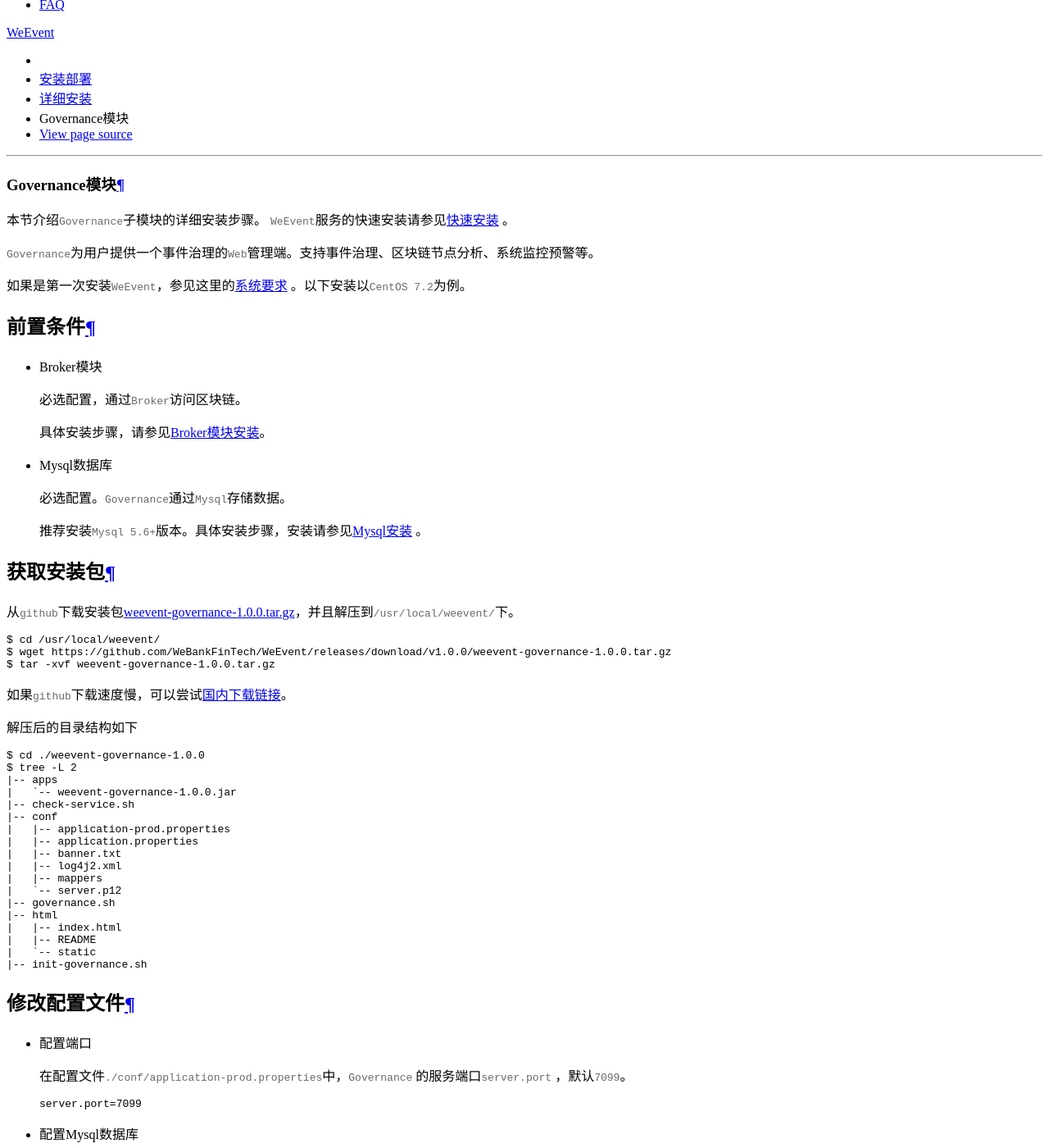
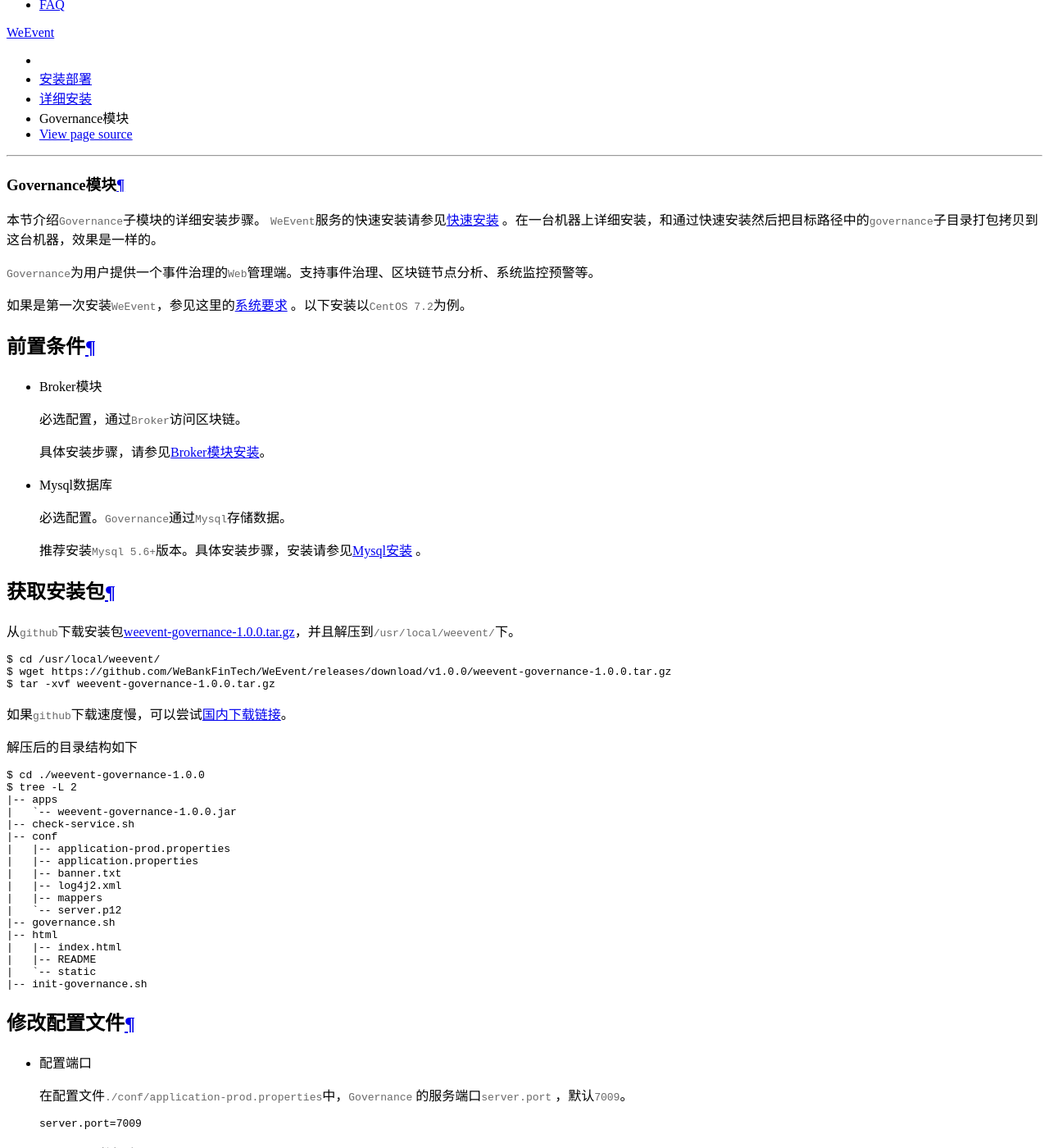
Before and after one commit to WeBankBlockchain/WeEvent-docs, a Sphinx documentation site: the page built from docs/install/module/governance.md, in a window 1280 px wide and 1400 px high, scrolled down 546 px. Shown: the whole window at 82% size. Built offline with Sphinx 7.4.7 and the Read the Docs theme 2.0.0, drawn with Linux system fonts in a browser that asks for light colours.

````diff
--- a/docs/install/module/governance.md
+++ b/docs/install/module/governance.md
@@ -1,5 +1,5 @@
 ## Governance模块
-本节介绍`Governance`子模块的详细安装步骤。 `WeEvent`服务的快速安装请参见[快速安装](../quickinstall.html) 。
+本节介绍`Governance`子模块的详细安装步骤。 `WeEvent`服务的快速安装请参见[快速安装](../quickinstall.html) 。在一台机器上详细安装，和通过快速安装然后把目标路径中的`governance`子目录打包拷贝到这台机器，效果是一样的。
 
 `Governance`为用户提供一个事件治理的`Web`管理端。支持事件治理、区块链节点分析、系统监控预警等。
 
@@ -59,10 +59,10 @@
 
 - 配置端口
 
-  在配置文件`./conf/application-prod.properties`中，`Governance` 的服务端口`server.port` ，默认`7099`。
+  在配置文件`./conf/application-prod.properties`中，`Governance` 的服务端口`server.port` ，默认`7009`。
 
   ```
-  server.port=7099
+  server.port=7009
   ```
 
 
````
